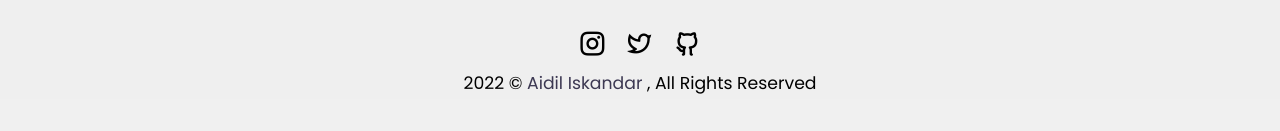
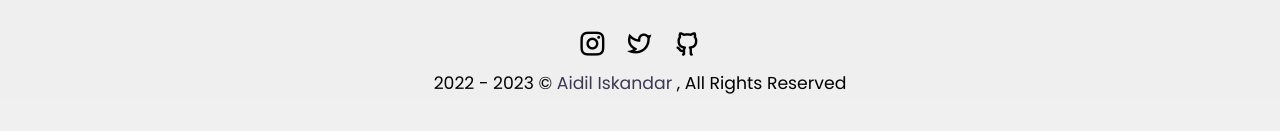
Before and after one commit to aidil-sekandar/portfolio-old, a plain HTML site: page index.html in a window 1280 px wide. Shown: the part 2442-2573 px from the top of the page. Drawn offline with nearby package versions, Linux system fonts and the light colour scheme.

Commit message:
change copyright date

```diff
--- a/index.html
+++ b/index.html
@@ -125,7 +125,7 @@
           <a href="https://twitter.com/4idil_sekandar" target="_blank"><i class="ri-twitter-line"></i></a>
           <a href="https://github.com/aidil-sekandar" target="_blank"><i class="ri-github-line"></i></a>
         </div>
-        <p>2022 © <a href="/">Aidil Iskandar</a> , All Rights Reserved</p>
+        <p>2022 - 2023 © <a href="/">Aidil Iskandar</a> , All Rights Reserved</p>
       </div>
     </footer>
     <a href="#" class="back-to-top">
```
